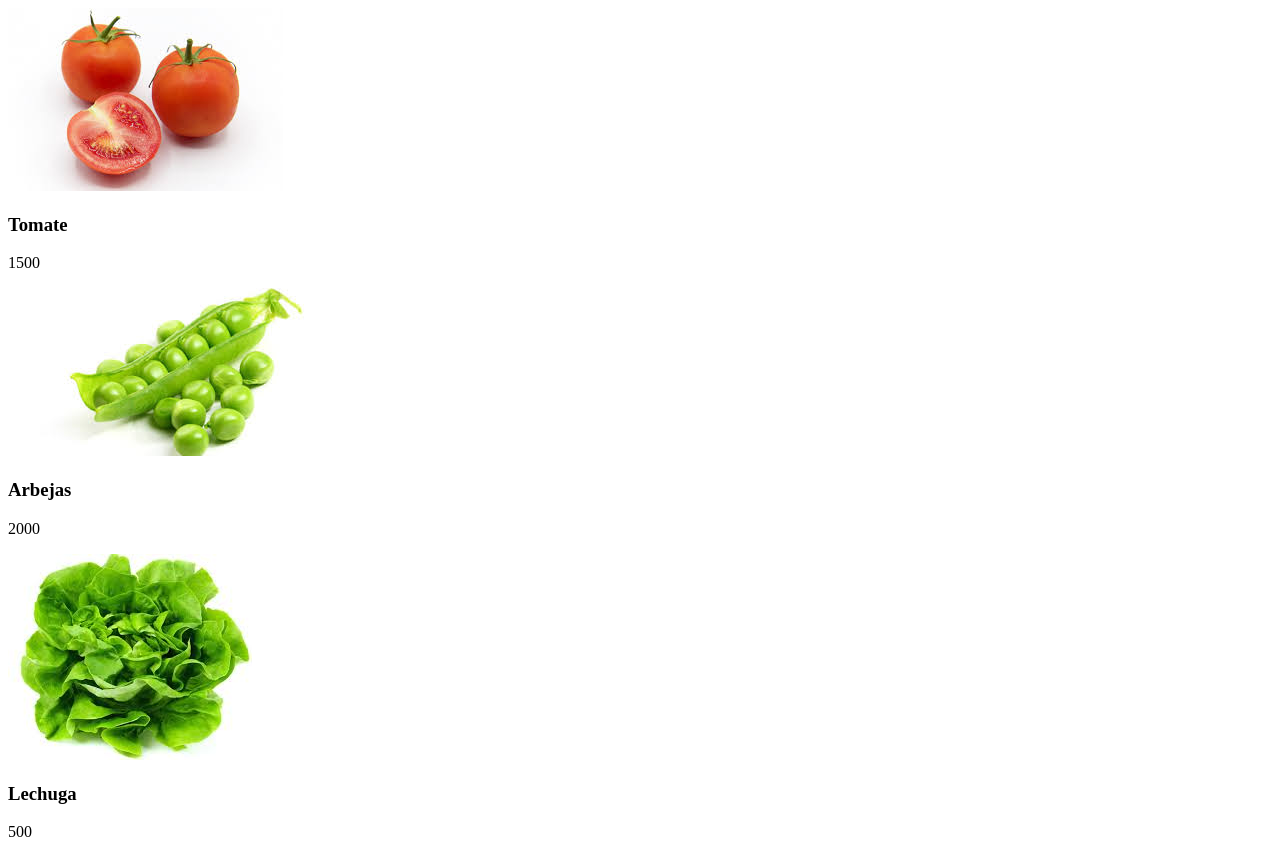
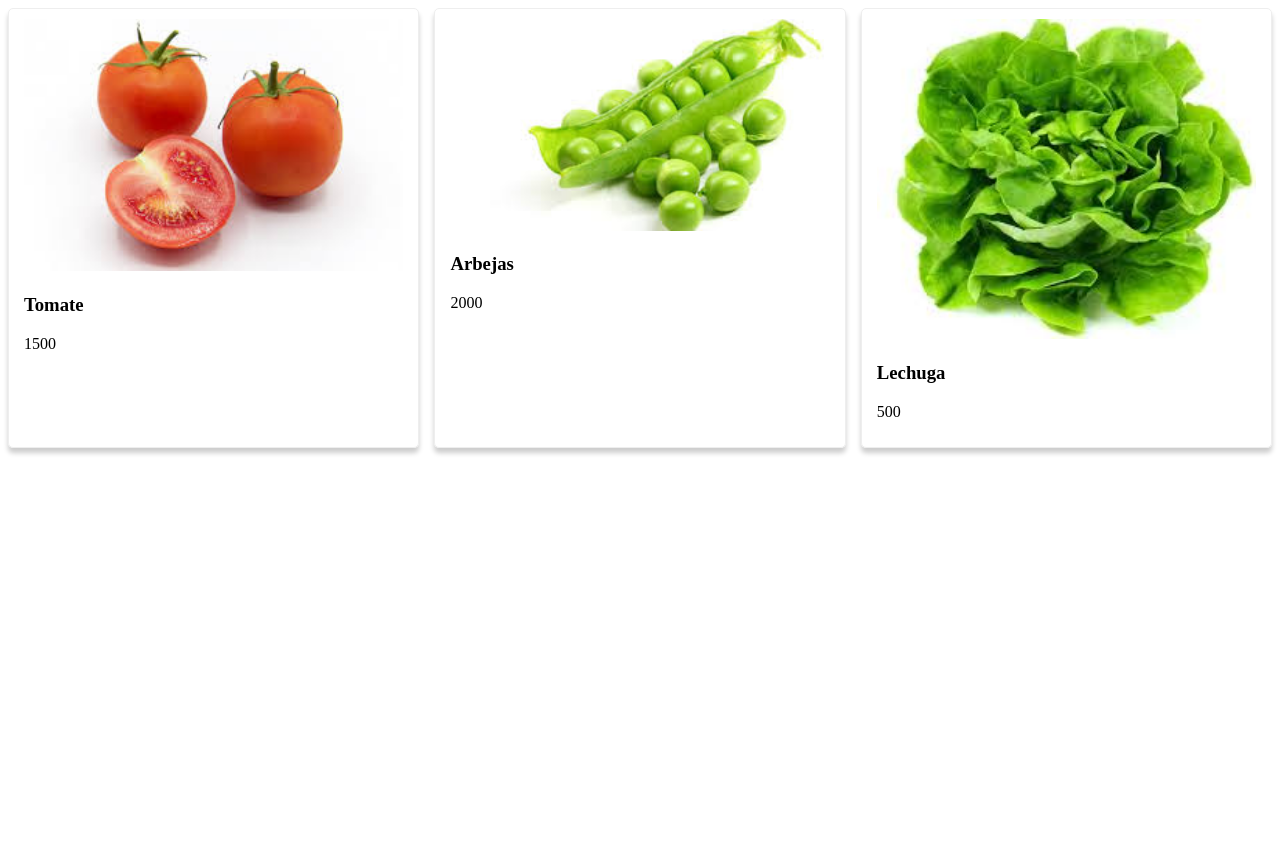
Before and after one commit to PabloRoves/29-proyecto-carro-de-compras, a React (Vite) app: page / in a window 1280 px wide. After the commit the page ends 800 px from the top, so only its background shows below. Built offline with nearby package versions, Linux system fonts and the light colour scheme.

Commit message:
Se implementa subsección 190 - Dando estilo a los productos. Se agrega estilo a los componentes productos y producto mediante el uso de inline style.

```diff
--- a/src/components/Producto.jsx
+++ b/src/components/Producto.jsx
@@ -1,11 +1,24 @@
 import { Component } from "react"
+
+const styles = {
+  producto: {
+    border: 'solid 1px #eee',
+    boxShadow: '0 5px 5px rgb(0, 0, 0, 0.2)',
+    width: '30%',
+    padding: '10px 15px',
+    borderRadius: '5px',
+  },
+  img: {
+    width: '100%'
+  }
+}
 
 class Producto extends Component {
   render() {
     const {producto }= this.props;
     return (
-      <div>
-        <img alt={producto.name} src={producto.img}  />
+      <div style={styles.producto}>
+        <img style={styles.img} alt={producto.name} src={producto.img}  />
         <h3>{ producto.name}</h3>
         <p>{ producto.price}</p>
       </div>
--- a/src/components/Productos.jsx
+++ b/src/components/Productos.jsx
@@ -1,11 +1,19 @@
 import { Component } from "react"
 import Producto from './Producto';
+
+const style = {
+  productos: {
+    display: "flex",
+    flexDirection: 'row',
+    justifyContent: 'space-between',
+  }
+}
 
 class Productos extends Component {
   render() {
     const { productos, agregarAlCarro } = this.props;
     return (
-      <div>
+      <div style={style.productos}>
         {productos.map(producto =>
           <Producto
             agregarAlCarro={agregarAlCarro}
```
